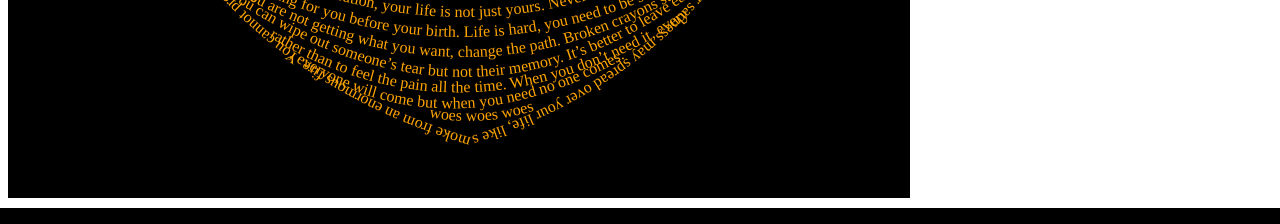
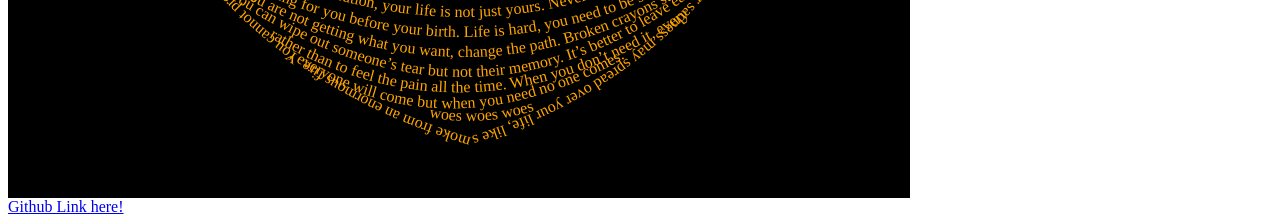
Before and after one commit to johnpaulmaja/svg-text-art, a PHP site: page / in a window 1280 px wide. Shown: the part 592-816 px from the top of the page. Run offline with PHP 8.4, Linux system fonts and the light colour scheme.

Commit message:
Update index.php

```diff
--- a/index.php
+++ b/index.php
@@ -147,7 +147,8 @@
                     </textPath>
                 </text>
 
-                </svg>
+                </svg><br>
+                <a href="https://github.com/johnpaulmaja/svg-text-art" target="_blank">Github Link here!</a>
         </wrapper>
     </body>
 </html> <!--Credits goes to: John Paul Maja-->
```
